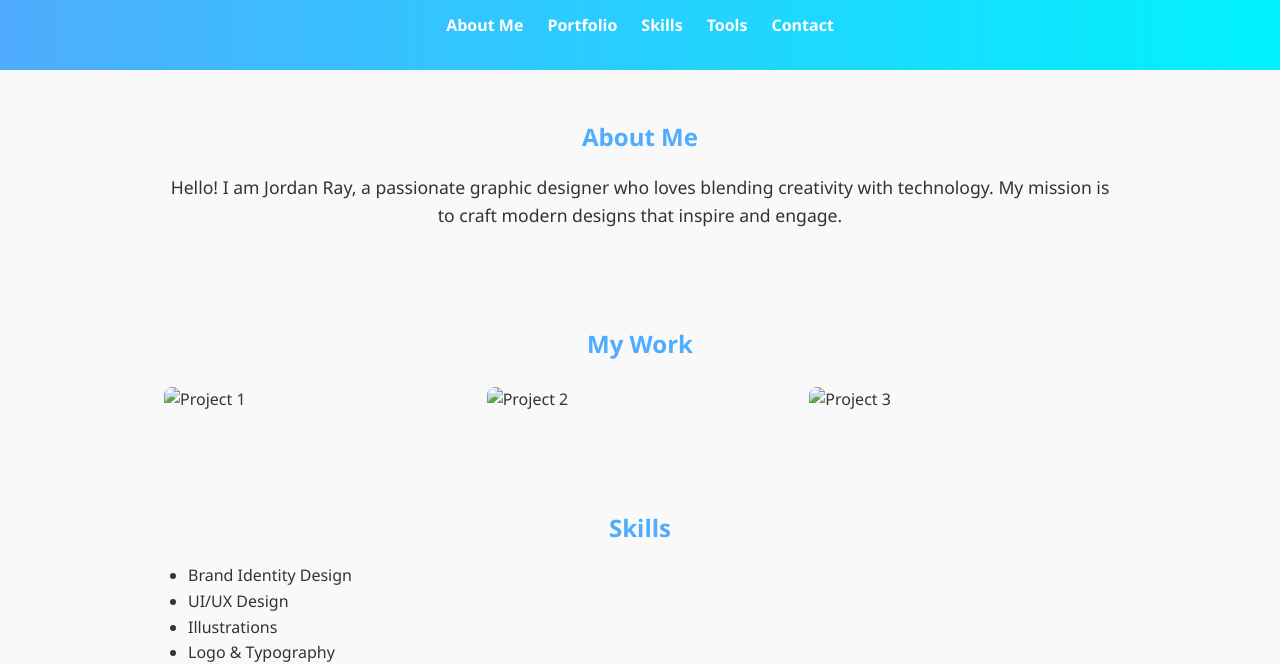
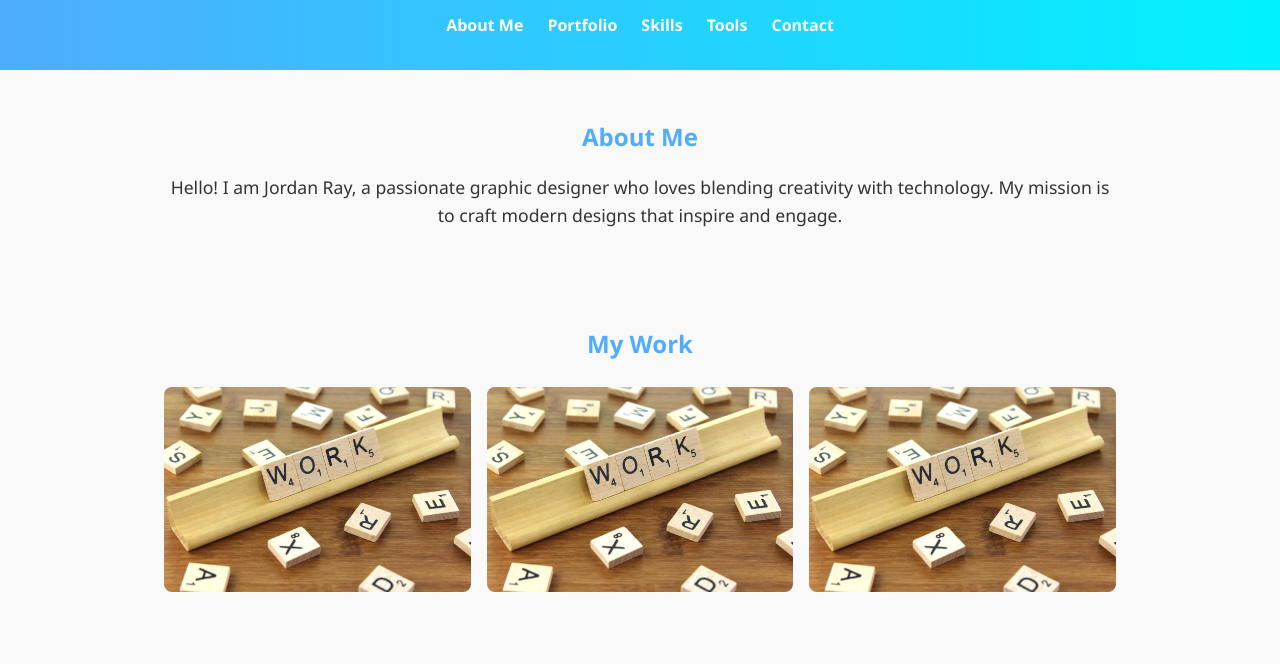
Before and after one commit to 7209creta-cmd/jordan-ray-portfolio, a plain HTML site: page index.html in a window 1280 px wide. Shown: the part 138-802 px from the top of the page. Drawn offline with Linux system fonts and the light colour scheme.

Commit message:
Update index.html

```diff
--- a/index.html
+++ b/index.html
@@ -33,9 +33,9 @@
   <section id="portfolio">
     <h2>My Work</h2>
     <div class="gallery">
-      <img src="images/work1.jpg" alt="Project 1">
-      <img src="images/work2.jpg" alt="Project 2">
-      <img src="images/work3.jpg" alt="Project 3">
+      <img src="work1.jpg" alt="Project 1">
+      <img src="work2.jpg" alt="Project 2">
+      <img src="work3.jpg" alt="Project 3">
     </div>
   </section>
 
```
